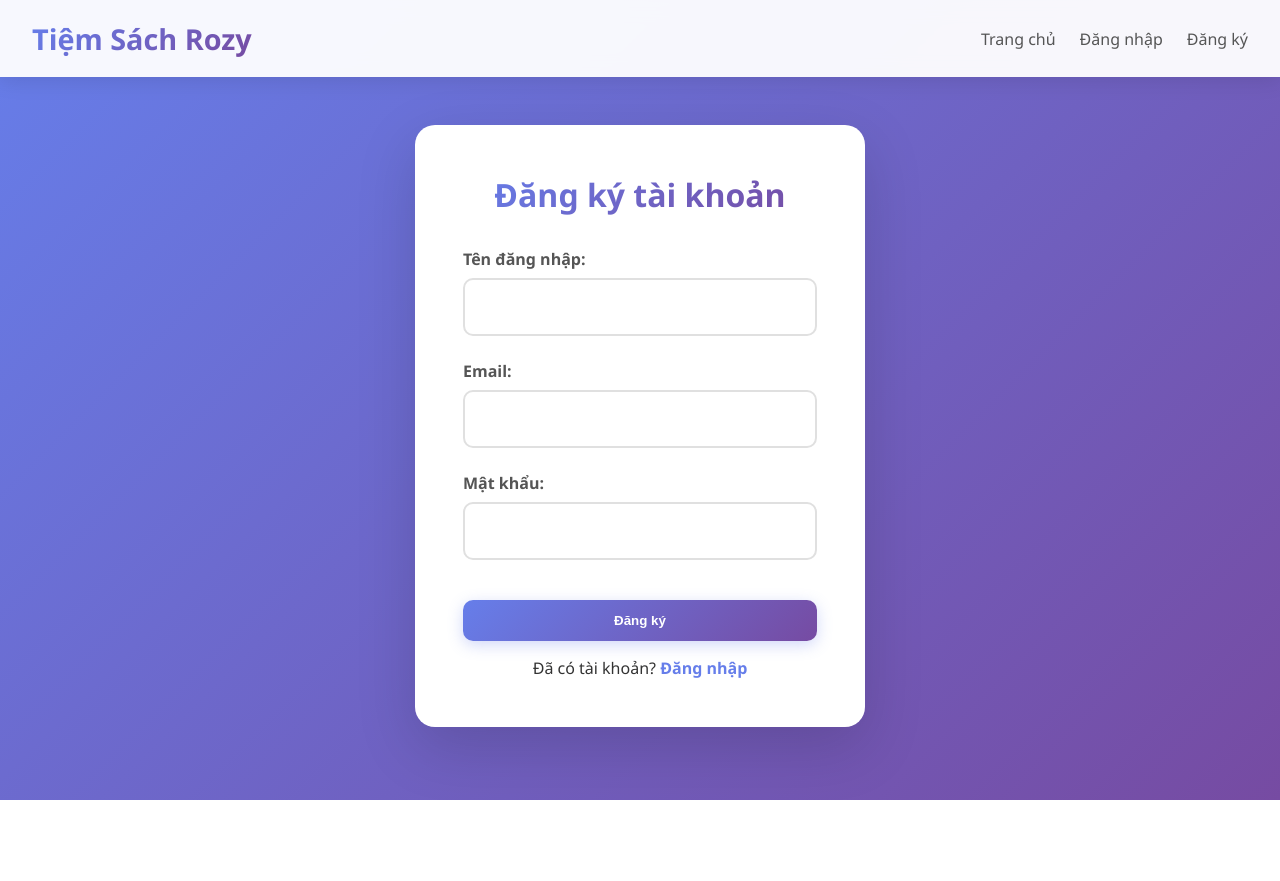
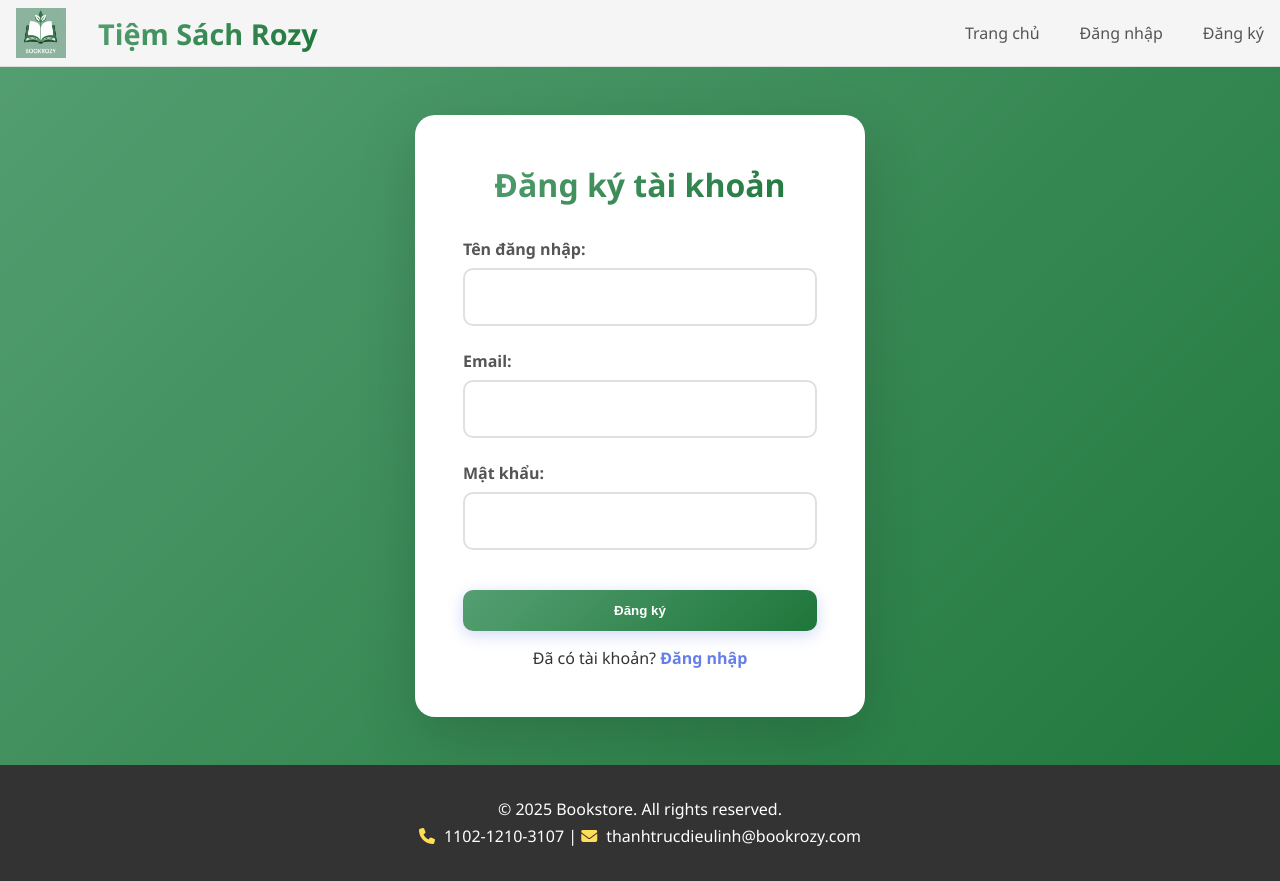
Before and after one commit to tantanh2304/bookstore, a Flask app: page /register in a window 1280 px wide. Before the commit the page ends 800 px from the top, so only its background shows below. Run offline with Flask 3, Linux system fonts and the light colour scheme.

Commit message:
first commit

```diff
--- a/static/css/style.css
+++ b/static/css/style.css
@@ -6,26 +6,41 @@
 
 body {
     font-family: 'Segoe UI', Tahoma, Geneva, Verdana, sans-serif;
-    background: linear-gradient(135deg, #667eea 0%, #764ba2 100%);
+    background: linear-gradient(135deg, #559f72 0%, #1e763a 100%);
     min-height: 100vh;
     color: #333;
 }
 
 .navbar {
-    background: rgba(255, 255, 255, 0.95);
-    backdrop-filter: blur(10px);
-    padding: 1.2rem 2rem;
-    box-shadow: 0 4px 20px rgba(0, 0, 0, 0.1);
     display: flex;
     justify-content: space-between;
     align-items: center;
-    position: sticky;
-    top: 0;
-    z-index: 1000;
+    padding: 0.5rem 1rem;
+    background-color: #f5f5f5;
+    border-bottom: 1px solid #ddd;
 }
 
+.navbar-left {
+    display: flex;
+    align-items: center;
+}
+
+.navbar-left .logo {
+    width: 50px;
+    height: 50px;
+    margin-right: 0.5rem;
+}
+
+.navbar-right a,
+.navbar-right span {
+    margin-left: 1rem;
+    text-decoration: none;
+    color: #333;
+}
+
+
 .navbar h1 {
-    background: linear-gradient(135deg, #667eea 0%, #764ba2 100%);
+    background: linear-gradient(135deg,  #559f72 0%, #1e763a 100%);
     -webkit-background-clip: text;
     -webkit-text-fill-color: transparent;
     background-clip: text;
@@ -48,7 +63,7 @@ body {
 }
 
 .navbar a:hover {
-    color: #667eea;
+    color: #1b7153;
     transform: translateY(-2px);
 }
 
@@ -59,7 +74,7 @@ body {
     left: 0;
     width: 0;
     height: 2px;
-    background: linear-gradient(135deg, #667eea 0%, #764ba2 100%);
+    background: linear-gradient(135deg,  #559f72 0%, #1e763a  100%);
     transition: width 0.3s ease;
 }
 
@@ -74,7 +89,21 @@ body {
     background: rgba(102, 126, 234, 0.1);
     border-radius: 20px;
 }
+footer {
+    background-color: #333;
+    color: #fff;
+    padding: 1.8rem 1rem;
+    text-align: center;
+}
 
+footer p {
+    margin: 0.3rem 0;
+}
+
+footer i {
+    margin-right: 0.3rem;
+    color: #ffdd57;
+}
 .container {
     max-width: 1200px;
     margin: 2rem auto;
@@ -190,7 +219,7 @@ body {
 .price {
     font-size: 1.5rem;
     font-weight: 700;
-    background: linear-gradient(135deg, #667eea 0%, #764ba2 100%);
+    background: linear-gradient(135deg,  #559f72 0%, #1e763a  100%);
     -webkit-background-clip: text;
     -webkit-text-fill-color: transparent;
     background-clip: text;
@@ -206,7 +235,7 @@ body {
 .btn {
     display: inline-block;
     padding: 0.8rem 1.5rem;
-    background: linear-gradient(135deg, #667eea 0%, #764ba2 100%);
+    background: linear-gradient(135deg,  #559f72 0%, #1e763a  100%);
     color: white;
     text-decoration: none;
     border-radius: 10px;
@@ -233,7 +262,7 @@ body {
 }
 
 .btn-danger {
-    background: linear-gradient(135deg, #eb3349 0%, #f45c43 100%);
+    background: linear-gradient(135deg, #b9b7b7 0%, #f45c43 100%);
     box-shadow: 0 4px 15px rgba(235, 51, 73, 0.3);
 }
 
@@ -253,7 +282,7 @@ body {
 .form-container h2 {
     text-align: center;
     margin-bottom: 2rem;
-    background: linear-gradient(135deg, #667eea 0%, #764ba2 100%);
+    background: linear-gradient(135deg,  #559f72 0%, #1e763a 100%);
     -webkit-background-clip: text;
     -webkit-text-fill-color: transparent;
     background-clip: text;
@@ -314,7 +343,7 @@ table {
 }
 
 thead {
-    background: linear-gradient(135deg, #667eea 0%, #764ba2 100%);
+    background: linear-gradient(135deg,  #559f72 0%, #1e763a  100%);
     color: white;
 }
 
--- a/templates/add_book.html
+++ b/templates/add_book.html
@@ -31,8 +31,8 @@
             <label>Tồn kho:</label>
             <input type="number" name="stock" required>
         </div>
-        <button type="submit" class="btn btn-success">✅ Thêm sách</button>
-        <a href="{{ url_for('admin') }}" class="btn btn-danger">❌ Hủy</a>
+        <button type="submit" class="btn btn-success">Thêm sách</button>
+        <a href="{{ url_for('admin') }}" class="btn btn-danger">Hủy</a>
     </form>
 </div>
 {% endblock %}
--- a/templates/admin.html
+++ b/templates/admin.html
@@ -4,7 +4,7 @@
 <h2>Quản lý sách</h2>
 
 <div class="admin-controls">
-    <a href="{{ url_for('add_book') }}" class="btn btn-success">➕ Thêm sách mới</a>
+    <a href="{{ url_for('add_book') }}" class="btn btn-success">Thêm sách mới</a>
 </div>
 
 <table>
@@ -27,7 +27,7 @@
             <td>{{ "{:,.0f}".format(book.price) }} đ</td>
             <td>{{ book.stock }}</td>
             <td>
-                <a href="{{ url_for('edit_book', book_id=book.id) }}" class="btn">✏️ Sửa</a>
+                <a href="{{ url_for('edit_book', book_id=book.id) }}" class="btn">Sửa</a>
                 <a href="{{ url_for('delete_book', book_id=book.id) }}"
                    class="btn btn-danger"
                    onclick="return confirmDelete('Bạn có chắc muốn xóa sách này?')">
--- a/templates/base.html
+++ b/templates/base.html
@@ -5,11 +5,15 @@
     <meta name="viewport" content="width=device-width, initial-scale=1.0">
     <title>{% block title %}Nhà Sách Online{% endblock %}</title>
     <link rel="stylesheet" href="{{ url_for('static', filename='css/style.css') }}">
+    <link rel="stylesheet" href="https://cdnjs.cloudflare.com/ajax/libs/font-awesome/6.4.0/css/all.min.css">
 </head>
 <body>
     <nav class="navbar">
+    <div class="navbar-left">
+        <img src="{{ url_for('static', filename='images/logo.png') }}" alt="Logo" class="logo">
         <h1>Tiệm Sách Rozy</h1>
-        <div>
+    </div>
+    <div class="navbar-right">
         <a href="{{ url_for('index') }}">Trang chủ</a>
         {% if session.user_id %}
             <a href="{{ url_for('cart') }}">Giỏ hàng</a>
@@ -25,6 +29,7 @@
     </div>
 </nav>
 
+
     <div class="container">
         {% with messages = get_flashed_messages(with_categories=true) %}
             {% if messages %}
@@ -36,7 +41,15 @@
 
         {% block content %}{% endblock %}
     </div>
-
+    <footer>
+        <div class="footer-container">
+            <p>&copy; 2025 Bookstore. All rights reserved.</p>
+            <p>
+                <i class="fas fa-phone"></i> 1102-1210-3107 |
+                <i class="fas fa-envelope"></i> thanhtrucdieulinh@bookrozy.com
+            </p>
+        </div>
+    </footer>
     <script src="{{ url_for('static', filename='js/main.js') }}"></script>
 </body>
 </html>
--- a/templates/cart.html
+++ b/templates/cart.html
@@ -40,7 +40,7 @@
 </table>
 
 <form method="POST" action="{{ url_for('checkout') }}" style="margin-top: 2rem;">
-    <button type="submit" class="btn btn-success">💳 Thanh toán</button>
+    <button type="submit" class="btn btn-success">Thanh toán</button>
 </form>
 {% else %}
 <p>Giỏ hàng của bạn đang trống.</p>
--- a/templates/index.html
+++ b/templates/index.html
@@ -3,7 +3,7 @@
 {% block content %}
 <form class="search-form" method="GET">
     <input type="text" name="search" placeholder="Tìm kiếm sách theo tên hoặc tác giả..." value="{{ search }}">
-    <button type="submit" class="btn">🔍 Tìm kiếm</button>
+    <button type="submit" class="btn"> Tìm kiếm</button>
 </form>
 
 <div class="book-grid">
@@ -15,7 +15,7 @@
         <p><strong>Tác giả:</strong> {{ book.author }}</p>
         <p>{{ book.description[:100] }}{% if book.description|length > 100 %}...{% endif %}</p>
         <div class="price">{{ "{:,.0f}".format(book.price) }} đ</div>
-        <p class="stock">📦 Còn lại: {{ book.stock }} cuốn</p>
+        <p class="stock"> Còn lại: {{ book.stock }} cuốn</p>
         {% if session.user_id %}
             <a href="{{ url_for('add_to_cart', book_id=book.id) }}" class="btn">🛒 Thêm vào giỏ</a>
         {% else %}
--- a/templates/order_success.html
+++ b/templates/order_success.html
@@ -8,7 +8,7 @@
         </svg>
     </div>
 
-    <h2>Đặt hàng thành công! 🎉</h2>
+    <h2>Đặt hàng thành công! </h2>
     <p>Cảm ơn bạn đã mua sắm tại Tiệm Sách Rozy!</p>
 
     <div class="order-details">
@@ -24,8 +24,8 @@
     </p>
 
     <div style="display: flex; gap: 1rem; justify-content: center;">
-        <a href="{{ url_for('index') }}" class="btn">🏠 Về trang chủ</a>
-        <a href="{{ url_for('cart') }}" class="btn btn-success">🛒 Tiếp tục mua sắm</a>
+        <a href="{{ url_for('index') }}" class="btn">Về trang chủ</a>
+        <a href="{{ url_for('cart') }}" class="btn btn-success">Tiếp tục mua sắm</a>
     </div>
 </div>
 {% endblock %}
```
Also changed, not shown: templates/edit_book.html (+5 -2 lines), static/images/logo.png (added). Lines whose indentation alone changed are shown as unchanged.
